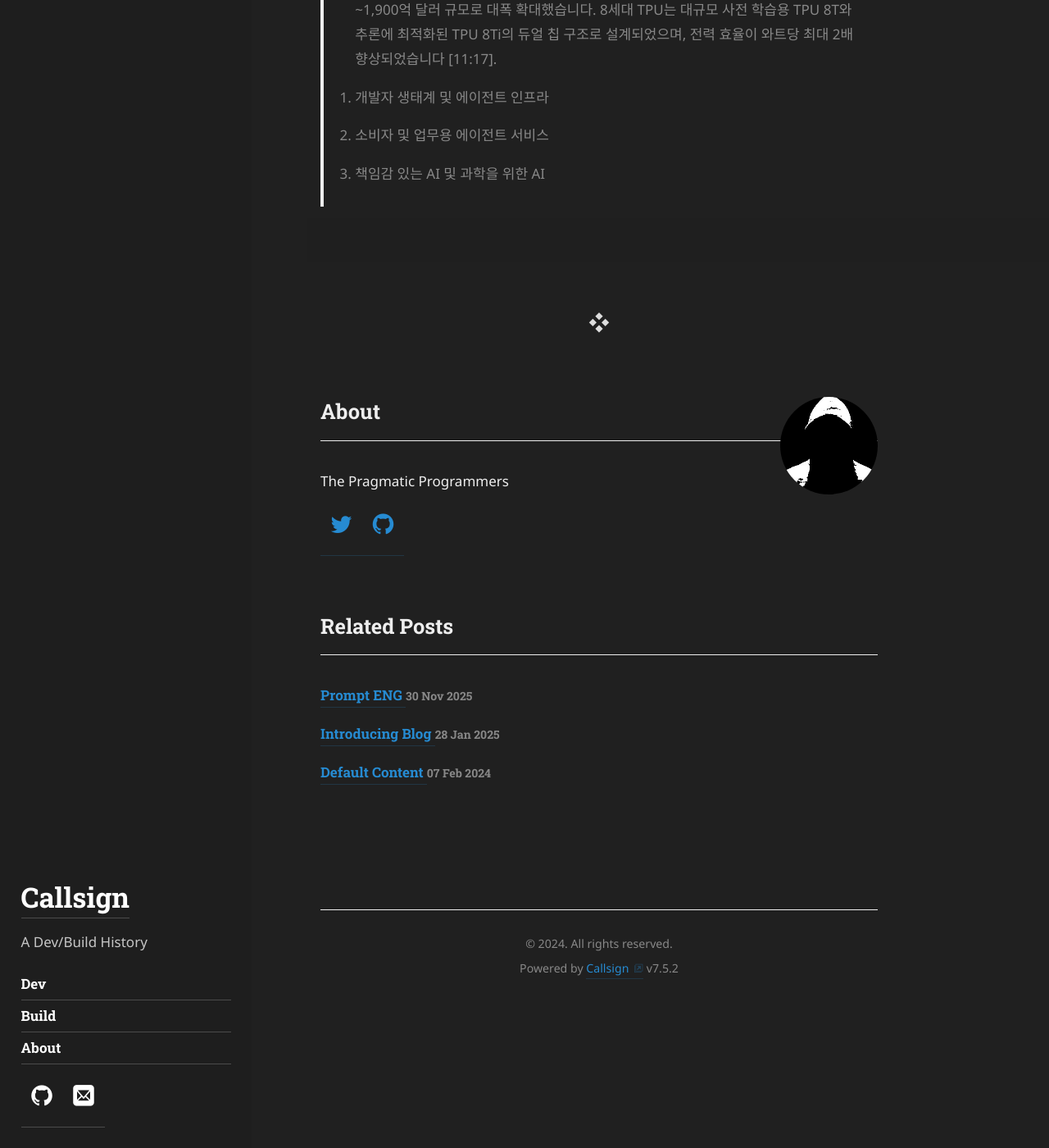
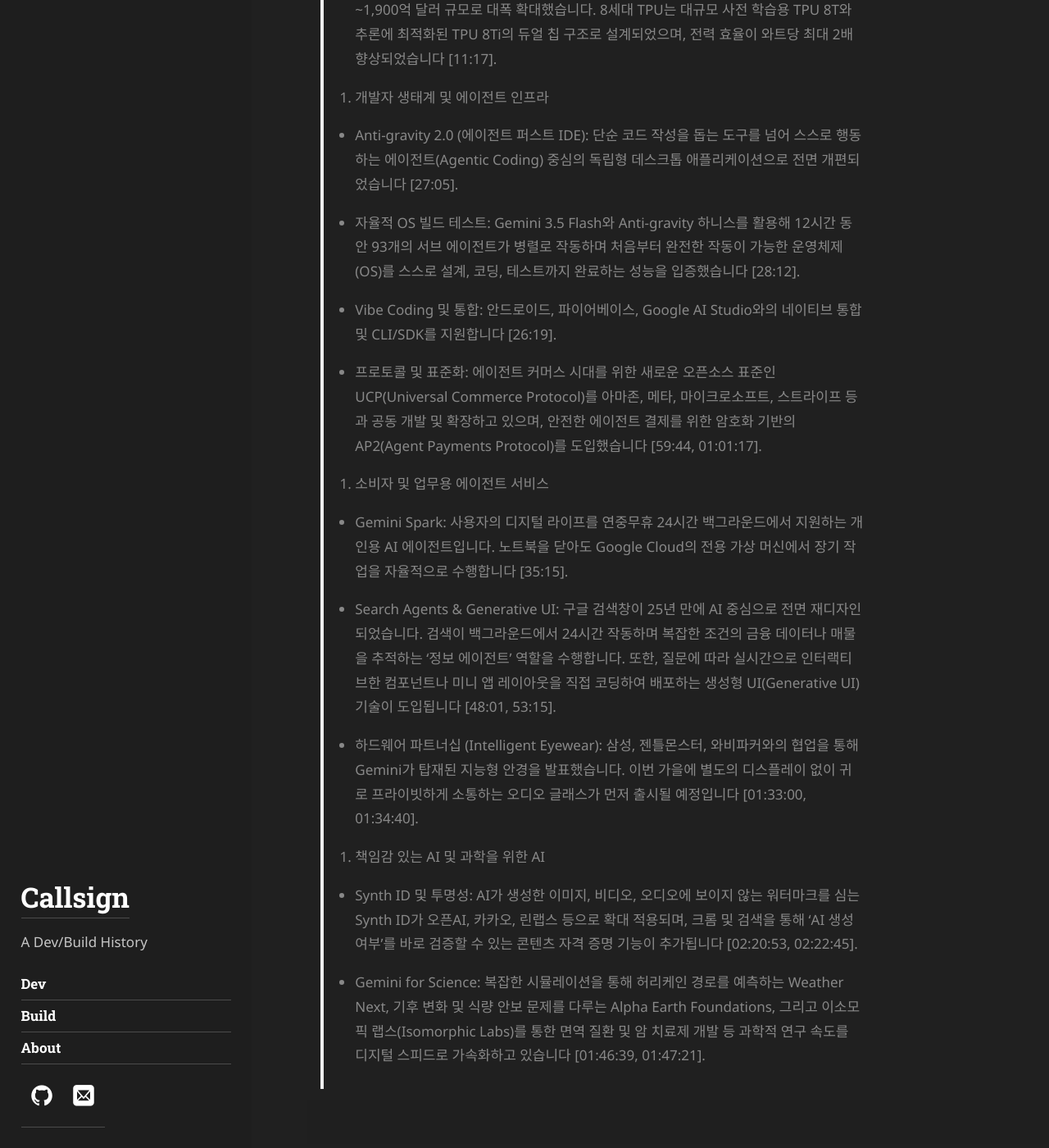
Before and after one commit to callsign88/callsign88.github.io, a Jekyll site: the page built from _posts/2026-05-26-Post-AIPro.md, in a window 1280 px wide and 1400 px high, scrolled down 1401 px. Shown: the whole window at 82% size. Built offline with Jekyll 4.4.1, drawn with Linux system fonts in a browser that asks for light colours; some web fonts are replaced.

Commit message:
Add detailed points for sections 2-4 in Google I/O post

```diff
--- a/_posts/2026-05-26-Post-AIPro.md
+++ b/_posts/2026-05-26-Post-AIPro.md
@@ -36,10 +36,27 @@
 >
 > 2. 개발자 생태계 및 에이전트 인프라
 >
+>- Anti-gravity 2.0 (에이전트 퍼스트 IDE): 단순 코드 작성을 돕는 도구를 넘어 스스로 행동하는 에이전트(Agentic Coding) 중심의 독립형 데스크톱 애플리케이션으로 전면 개편되었습니다 [27:05].
+>
+>- 자율적 OS 빌드 테스트: Gemini 3.5 Flash와 Anti-gravity 하니스를 활용해 12시간 동안 93개의 서브 에이전트가 병렬로 작동하며 처음부터 완전한 작동이 가능한 운영체제(OS)를 스스로 설계, 코딩, 테스트까지 완료하는 성능을 입증했습니다 [28:12].
+>
+>- Vibe Coding 및 통합: 안드로이드, 파이어베이스, Google AI Studio와의 네이티브 통합 및 CLI/SDK를 지원합니다 [26:19].
+>
+>- 프로토콜 및 표준화: 에이전트 커머스 시대를 위한 새로운 오픈소스 표준인 UCP(Universal Commerce Protocol)를 아마존, 메타, 마이크로소프트, 스트라이프 등과 공동 개발 및 확장하고 있으며, 안전한 에이전트 결제를 위한 암호화 기반의 AP2(Agent Payments Protocol)를 도입했습니다 [59:44, 01:01:17].
+>
 > 3. 소비자 및 업무용 에이전트 서비스
+>
+>- Gemini Spark: 사용자의 디지털 라이프를 연중무휴 24시간 백그라운드에서 지원하는 개인용 AI 에이전트입니다. 노트북을 닫아도 Google Cloud의 전용 가상 머신에서 장기 작업을 자율적으로 수행합니다 [35:15].
+>
+>- Search Agents & Generative UI: 구글 검색창이 25년 만에 AI 중심으로 전면 재디자인되었습니다. 검색이 백그라운드에서 24시간 작동하며 복잡한 조건의 금융 데이터나 매물을 추적하는 '정보 에이전트' 역할을 수행합니다. 또한, 질문에 따라 실시간으로 인터랙티브한 컴포넌트나 미니 앱 레이아웃을 직접 코딩하여 배포하는 생성형 UI(Generative UI) 기술이 도입됩니다 [48:01, 53:15].
+>
+>- 하드웨어 파트너십 (Intelligent Eyewear): 삼성, 젠틀몬스터, 와비파커와의 협업을 통해 Gemini가 탑재된 지능형 안경을 발표했습니다. 이번 가을에 별도의 디스플레이 없이 귀로 프라이빗하게 소통하는 오디오 글래스가 먼저 출시될 예정입니다 [01:33:00, 01:34:40].
 >
 > 4. 책임감 있는 AI 및 과학을 위한 AI
 >
+>- Synth ID 및 투명성: AI가 생성한 이미지, 비디오, 오디오에 보이지 않는 워터마크를 심는 Synth ID가 오픈AI, 카카오, 린랩스 등으로 확대 적용되며, 크롬 및 검색을 통해 'AI 생성 여부'를 바로 검증할 수 있는 콘텐츠 자격 증명 기능이 추가됩니다 [02:20:53, 02:22:45].
+>
+>- Gemini for Science: 복잡한 시뮬레이션을 통해 허리케인 경로를 예측하는 Weather Next, 기후 변화 및 식량 안보 문제를 다루는 Alpha Earth Foundations, 그리고 이소모픽 랩스(Isomorphic Labs)를 통한 면역 질환 및 암 치료제 개발 등 과학적 연구 속도를 디지털 스피드로 가속화하고 있습니다 [01:46:39, 01:47:21].
 
 
 
```
